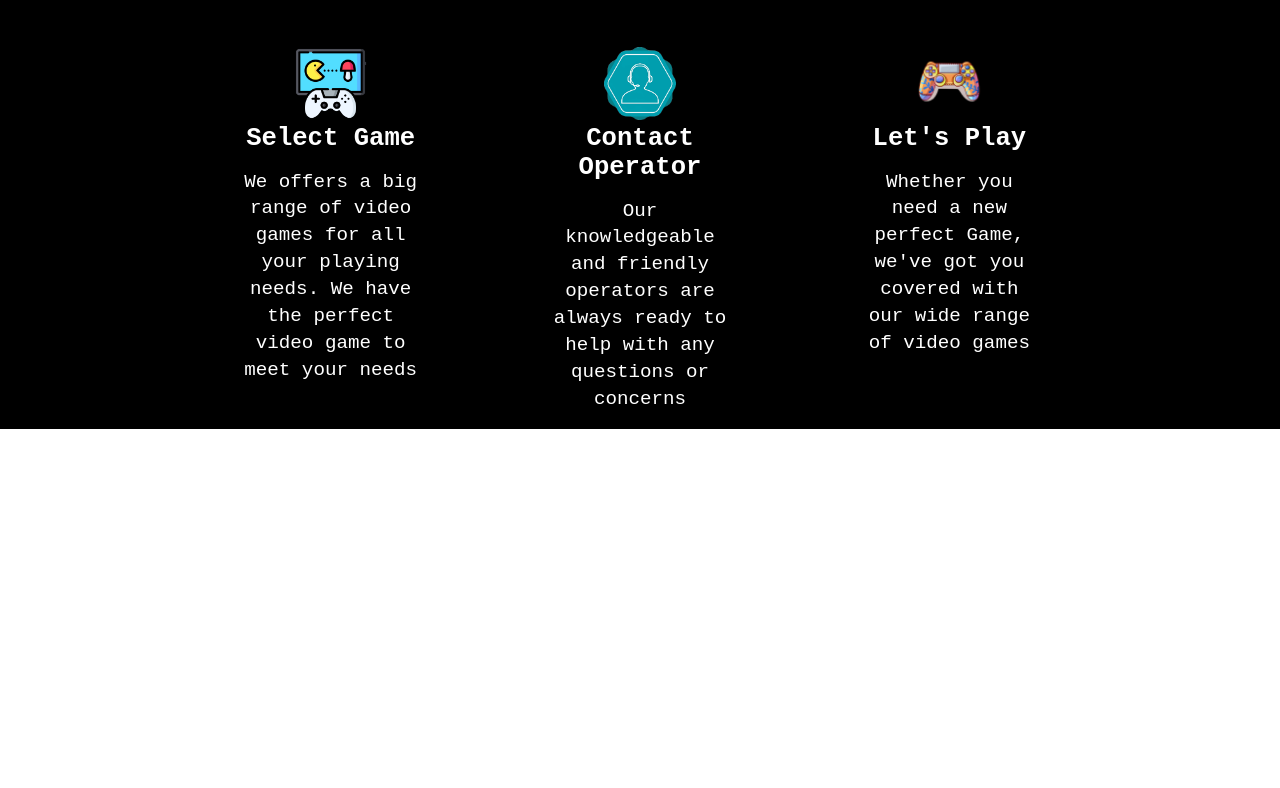
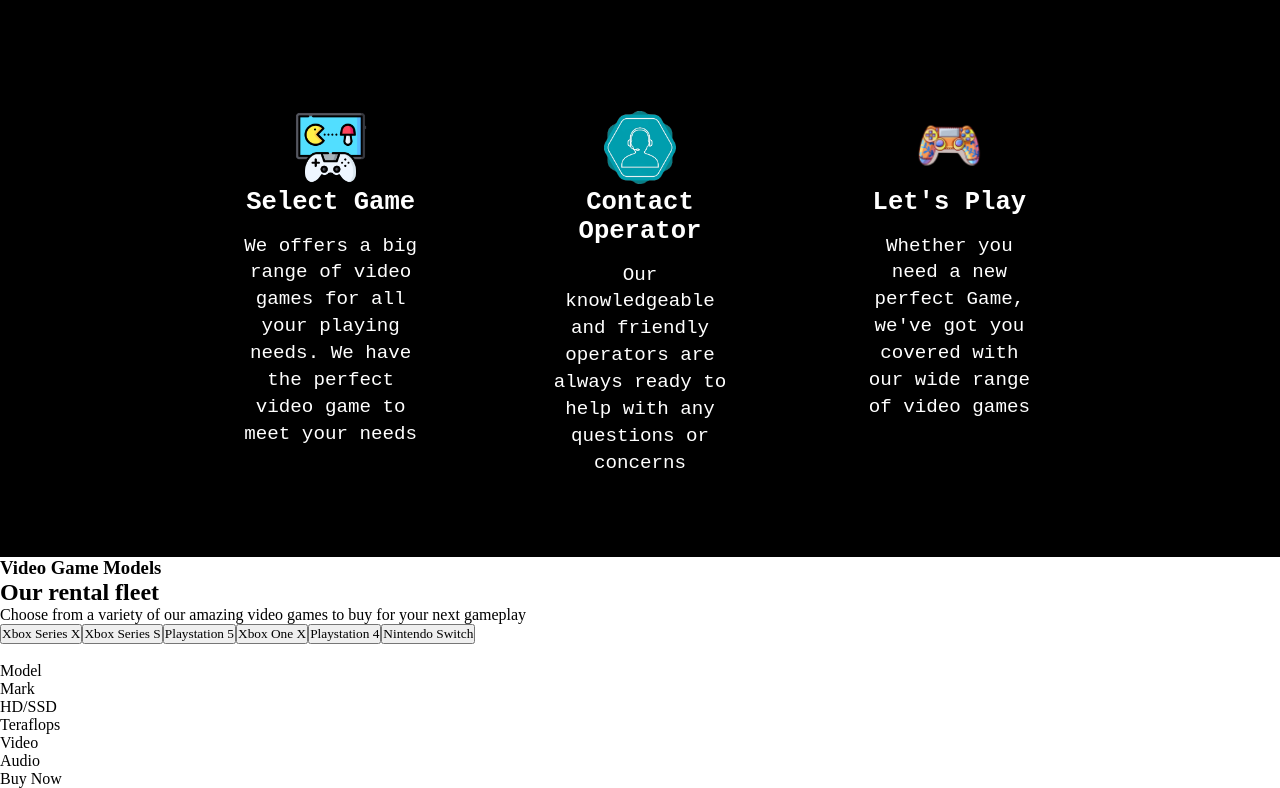
Before and after one commit to Arthur-Cyberpunk/iron_games, a React (Create React App) app: page / in a window 1280 px wide. Shown: the part 1220-2008 px from the top of the page. Before the commit the page ends 1649 px from the top, so only its background shows below. Built offline with nearby package versions, Linux system fonts and the light colour scheme.

Commit message:
first commit

```diff
--- a/src/App.js
+++ b/src/App.js
@@ -1,4 +1,5 @@
 import BookGame from "./components/BookGame";
+import GameModels from "./components/GameModels";
 import Header from "./components/Header";
 import Home from "./components/Home";
 import Plan from "./components/Plan";
@@ -11,6 +12,7 @@
       <Home />
       <BookGame />
       <Plan />
+      <GameModels />
     </>
   );
 }
--- /dev/null
+++ b/src/components/GameModels/index.js
@@ -0,0 +1,69 @@
+import "./styles.scss";
+
+const GameModels = () => {
+  return (
+    <section>
+      <div>
+        <div>
+          <div>
+            <h3>Video Game Models</h3>
+            <h2>Our rental fleet</h2>
+            <p>
+              Choose from a variety of our amazing video games to buy for your
+              next gameplay
+            </p>
+          </div>
+          <div>
+            <div>
+              <button>Xbox Series X</button>
+              <button>Xbox Series S</button>
+              <button>Playstation 5</button>
+              <button>Xbox One X</button>
+              <button>Playstation 4</button>
+              <button>Nintendo Switch</button>
+            </div>
+            <div>
+              <div>
+                <img></img>
+              </div>
+              <div>
+                <div>
+                  <span></span>
+                </div>
+                <div>
+                  <div>
+                    <span>Model</span>
+                    <span></span>
+                  </div>
+                  <div>
+                    <span>Mark</span>
+                    <span></span>
+                  </div>
+                  <div>
+                    <span>HD/SSD</span>
+                    <span></span>
+                  </div>
+                  <div>
+                    <span>Teraflops</span>
+                    <span></span>
+                  </div>
+                  <div>
+                    <span>Video</span>
+                    <span></span>
+                  </div>
+                  <div>
+                    <span>Audio</span>
+                    <span></span>
+                  </div>
+                </div>
+                <a>Buy Now</a>
+              </div>
+            </div>
+          </div>
+        </div>
+      </div>
+    </section>
+  );
+};
+
+export default GameModels;
--- a/src/components/Plan/styles.scss
+++ b/src/components/Plan/styles.scss
@@ -1,6 +1,6 @@
 .sectionPlan {
     width: 100%;
-    padding: 0 10%;
+    padding: 5% 10%;
     background-color: #000;
     color: #fff;
 
--- a/src/styles/globals.scss
+++ b/src/styles/globals.scss
@@ -4,6 +4,4 @@
     box-sizing: border-box;
     font-family: 'Fira Code', monospace;
     font-family: 'Press Start 2P', cursive;
-    //background-color: #000;
-    //color: #fff;
   }
```
Also changed, not shown: src/components/GameModels/styles.scss (added).
